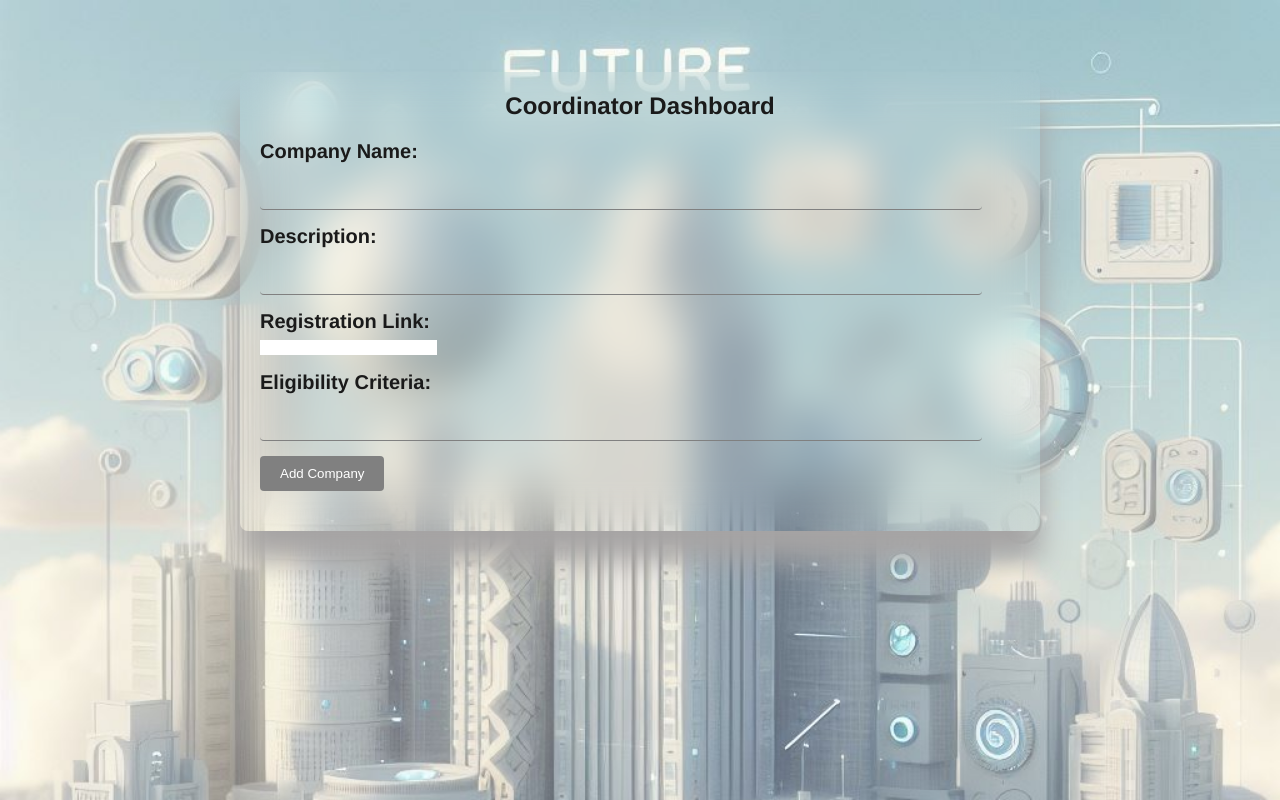
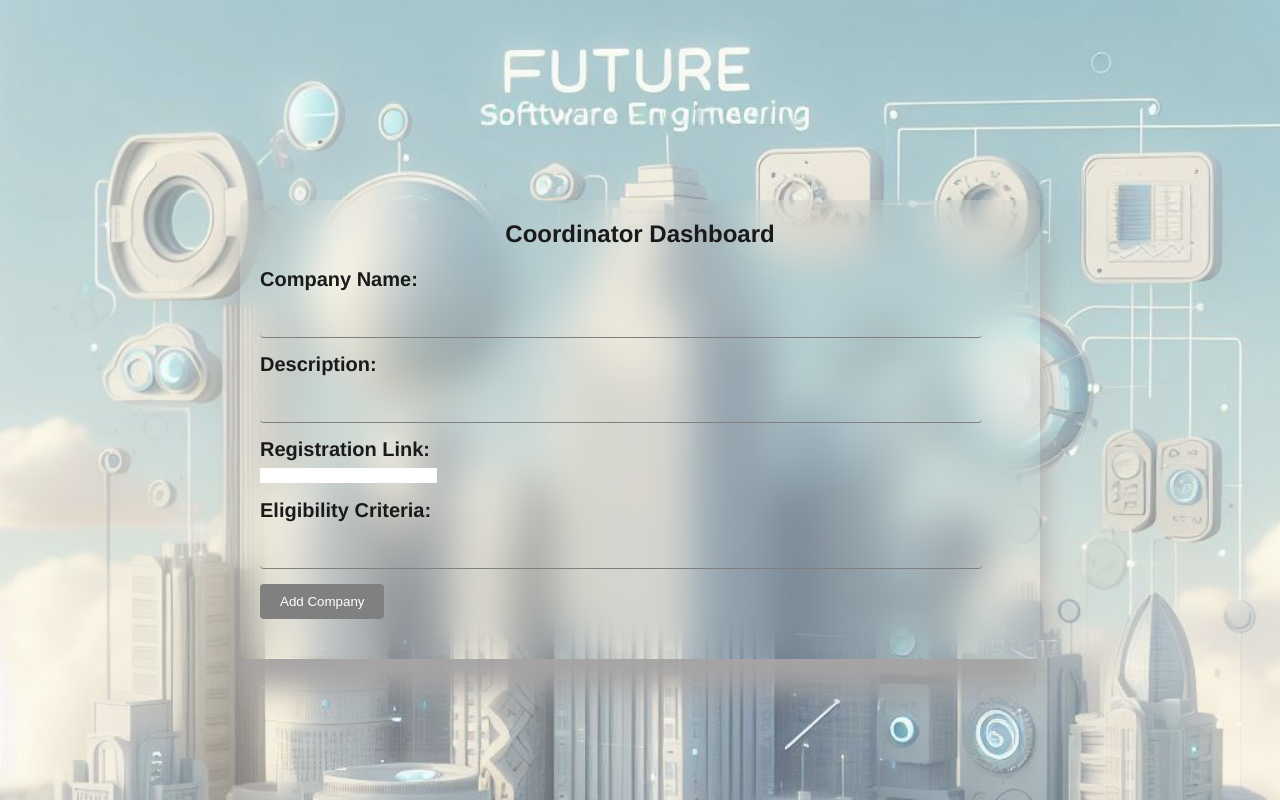
Before and after one commit to GauravKumbhar0491/Placement_Hub, a Flask app: page /coordinatordash in a window 1280 px wide. Run offline with Flask 3, Linux system fonts and the light colour scheme.

Commit message:
Update coordinatordash.html

```diff
--- a/Placement/templates/coordinatordash.html
+++ b/Placement/templates/coordinatordash.html
@@ -31,7 +31,7 @@
 <!--     <script type="text/javascript>
         alert("Company added Successfully")
     </script> -->
-    <div class="container">
+    <div class="container" style="margin-top: 200px;">
         <h2>Coordinator Dashboard</h2>
         <form id="companyForm">
             <div class="form-group">
```
